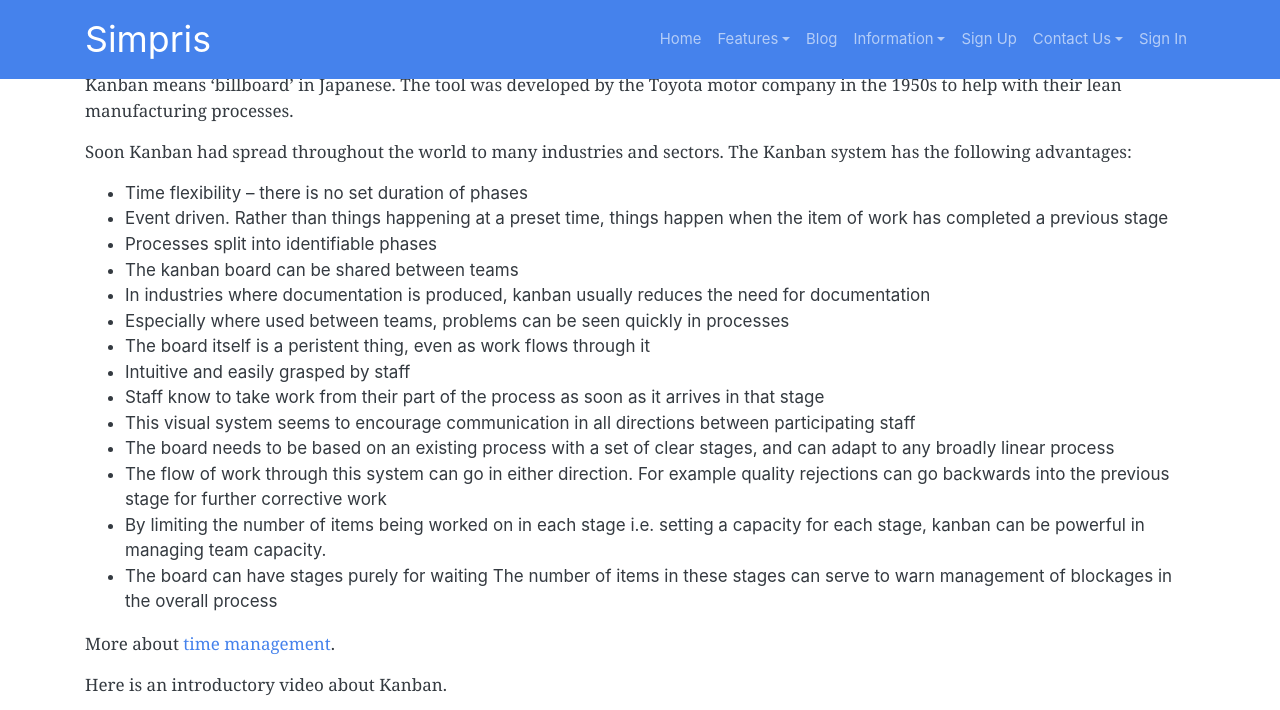
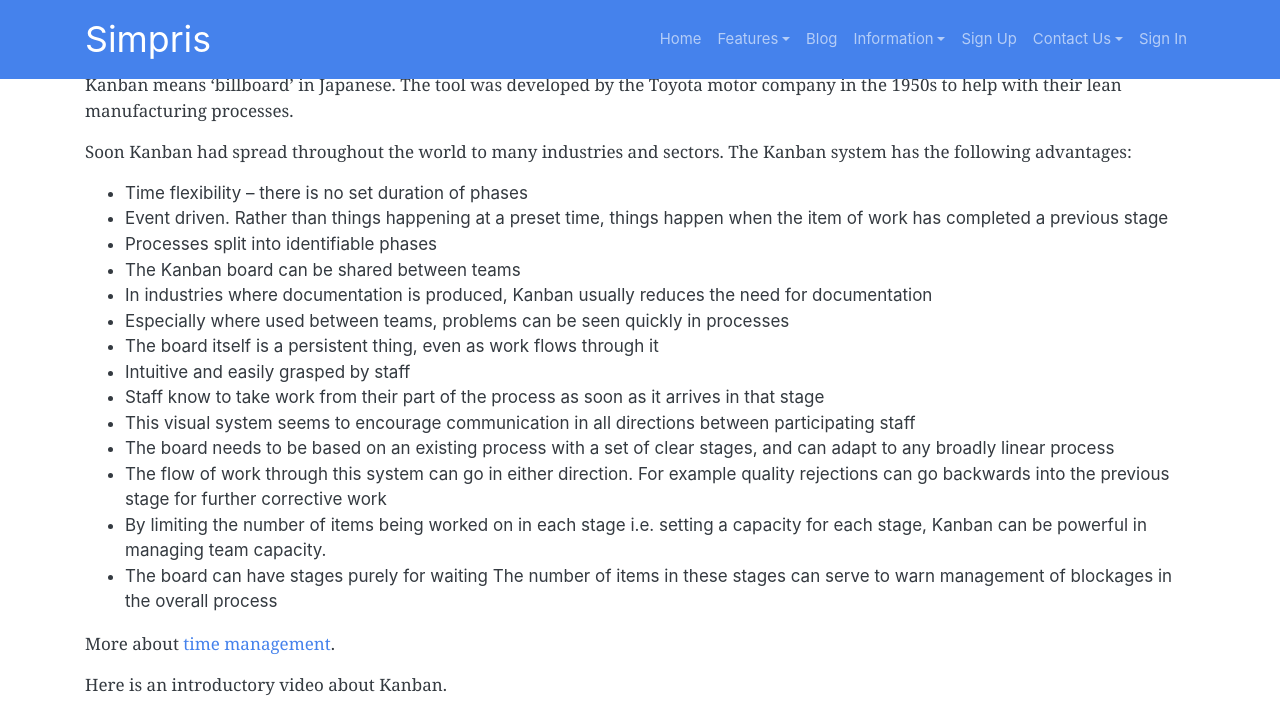
Before and after one commit to Grafrajohn/si, a Jekyll site: the page built from kanban-board.markdown, in a window 1280 px wide and 900 px high, scrolled down 933 px, cut to the strip 0-710 px from the top of the window. Built offline with Jekyll 4.4.1, drawn with Linux system fonts in a browser that asks for light colours; nearby versions of some CDN libraries; some of the changed text lies outside the part shown.

Commit message:
Updated Kanban Board

```diff
--- a/kanban-board.markdown
+++ b/kanban-board.markdown
@@ -24,16 +23,16 @@ Soon Kanban had spread throughout the world to many industries and sectors. The
 * Time flexibility – there is no set duration of phases
 * Event driven. Rather than things happening at a preset time, things happen when the item of work has completed a previous stage
 * Processes split into identifiable phases
-* The kanban board can be shared between teams
-* In industries where documentation is produced, kanban usually reduces the need for documentation
+* The Kanban board can be shared between teams
+* In industries where documentation is produced, Kanban usually reduces the need for documentation
 * Especially where used between teams, problems can be seen quickly in processes
-* The board itself is a peristent thing, even as work flows through it
+* The board itself is a persistent thing, even as work flows through it
 * Intuitive and easily grasped by staff
 * Staff know to take work from their part of the process as soon as it arrives in that stage
 * This visual system seems to encourage communication in all directions between participating staff
 * The board needs to be based on an existing process with a set of clear stages, and can adapt to any broadly linear process
 * The flow of work through this system can go in either direction. For example quality rejections can go backwards into the previous stage for further corrective work
-* By limiting the number of items being worked on in each stage i.e. setting a capacity for each stage, kanban can be powerful in managing team capacity.
+* By limiting the number of items being worked on in each stage i.e. setting a capacity for each stage, Kanban can be powerful in managing team capacity.
 * The board can have stages purely for waiting The number of items in these stages can serve to warn management of blockages in the overall process
 
 More about [time management](http://{{ site.url }}/time-management).
```
Also changed, not shown: other parts of kanban-board.markdown (+0 -1 lines).
